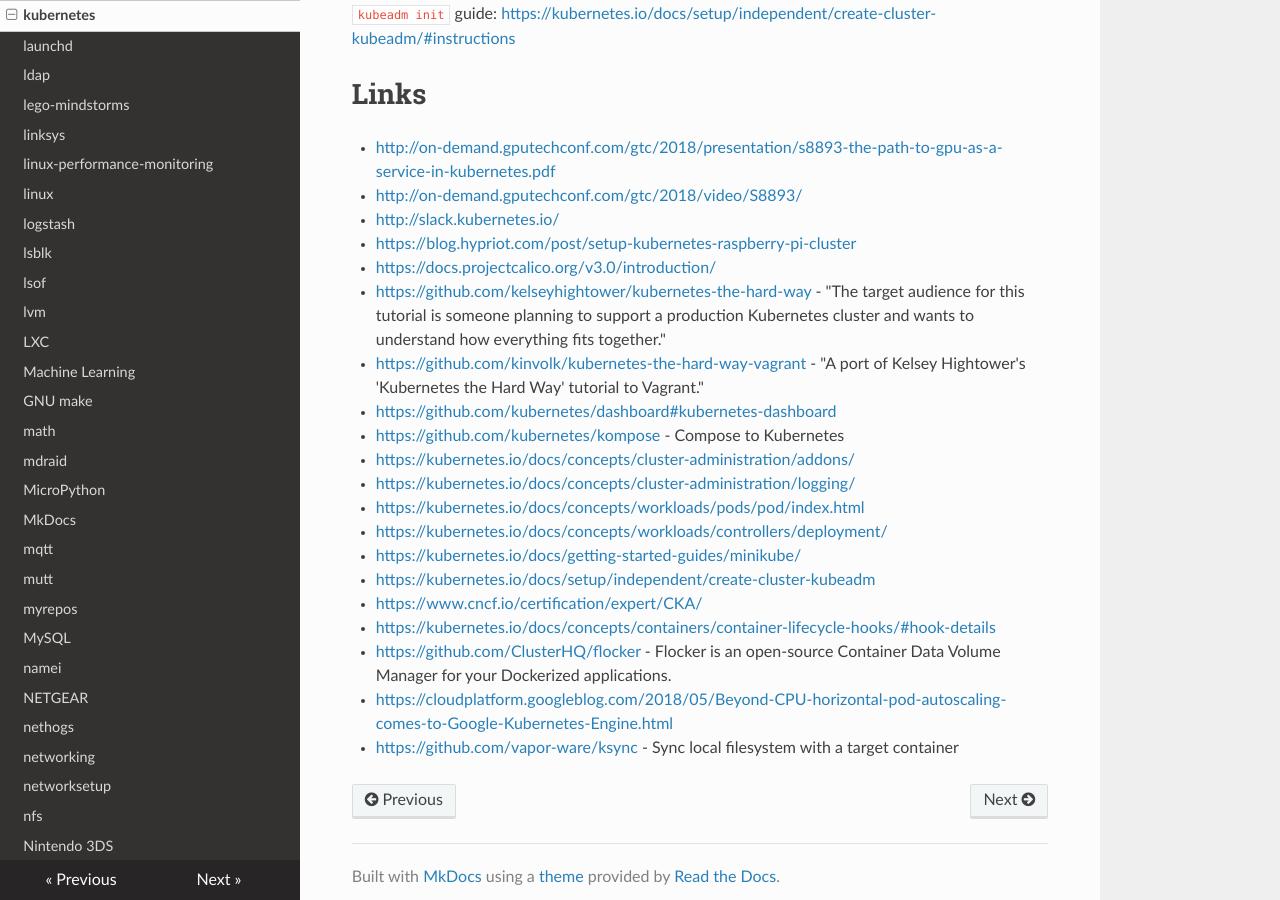
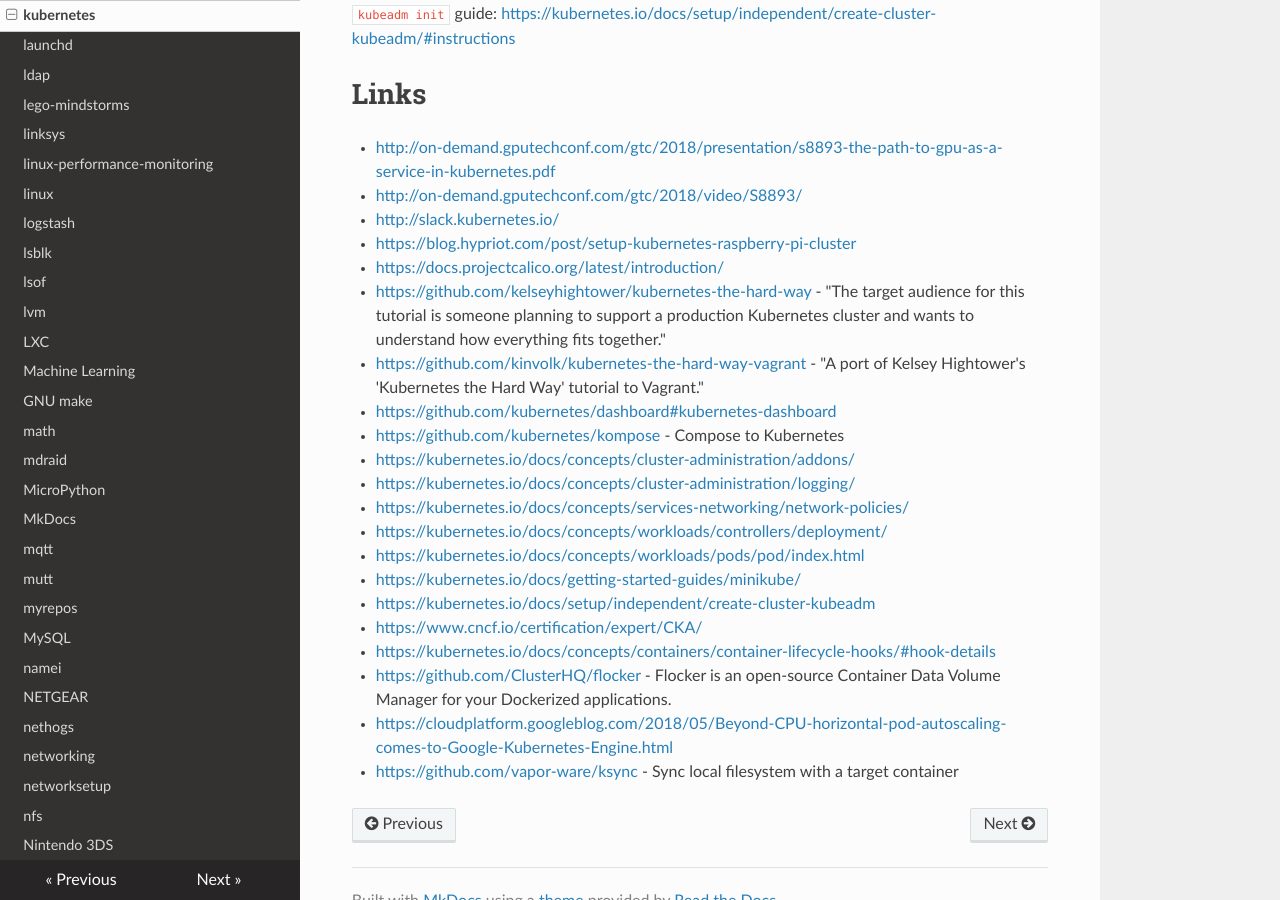
Before and after one commit to lando-cal/tech-notes, an MkDocs documentation site: the page built from docs/kubernetes.md, in a window 1280 px wide and 900 px high, scrolled down 2644 px. Built offline with MkDocs 1.6.1, drawn with Linux system fonts in a browser that asks for light colours; nearby versions of some CDN libraries.

```diff
--- a/docs/kubernetes.md
+++ b/docs/kubernetes.md
@@ -120,15 +120,16 @@ kubeadm init
 - <http://on-demand.gputechconf.com/gtc/2018/video/S8893/>
 - <http://slack.kubernetes.io/>
 - <https://blog.hypriot.com/post/setup-kubernetes-raspberry-pi-cluster>
-- <https://docs.projectcalico.org/v3.0/introduction/>
+- <https://docs.projectcalico.org/latest/introduction/>
 - <https://github.com/kelseyhightower/kubernetes-the-hard-way> - "The target audience for this tutorial is someone planning to support a production Kubernetes cluster and wants to understand how everything fits together."
 - <https://github.com/kinvolk/kubernetes-the-hard-way-vagrant> - "A port of Kelsey Hightower's 'Kubernetes the Hard Way' tutorial to Vagrant."
 - <https://github.com/kubernetes/dashboard#kubernetes-dashboard>
 - <https://github.com/kubernetes/kompose> - Compose to Kubernetes
 - <https://kubernetes.io/docs/concepts/cluster-administration/addons/>
 - <https://kubernetes.io/docs/concepts/cluster-administration/logging/>
+- <https://kubernetes.io/docs/concepts/services-networking/network-policies/>
+- <https://kubernetes.io/docs/concepts/workloads/controllers/deployment/>
 - <https://kubernetes.io/docs/concepts/workloads/pods/pod/index.html>
-- <https://kubernetes.io/docs/concepts/workloads/controllers/deployment/>
 - <https://kubernetes.io/docs/getting-started-guides/minikube/>
 - <https://kubernetes.io/docs/setup/independent/create-cluster-kubeadm>
 - <https://www.cncf.io/certification/expert/CKA/>
```
Also changed, not shown: docs/calico.md (added, +16 -0 lines).
